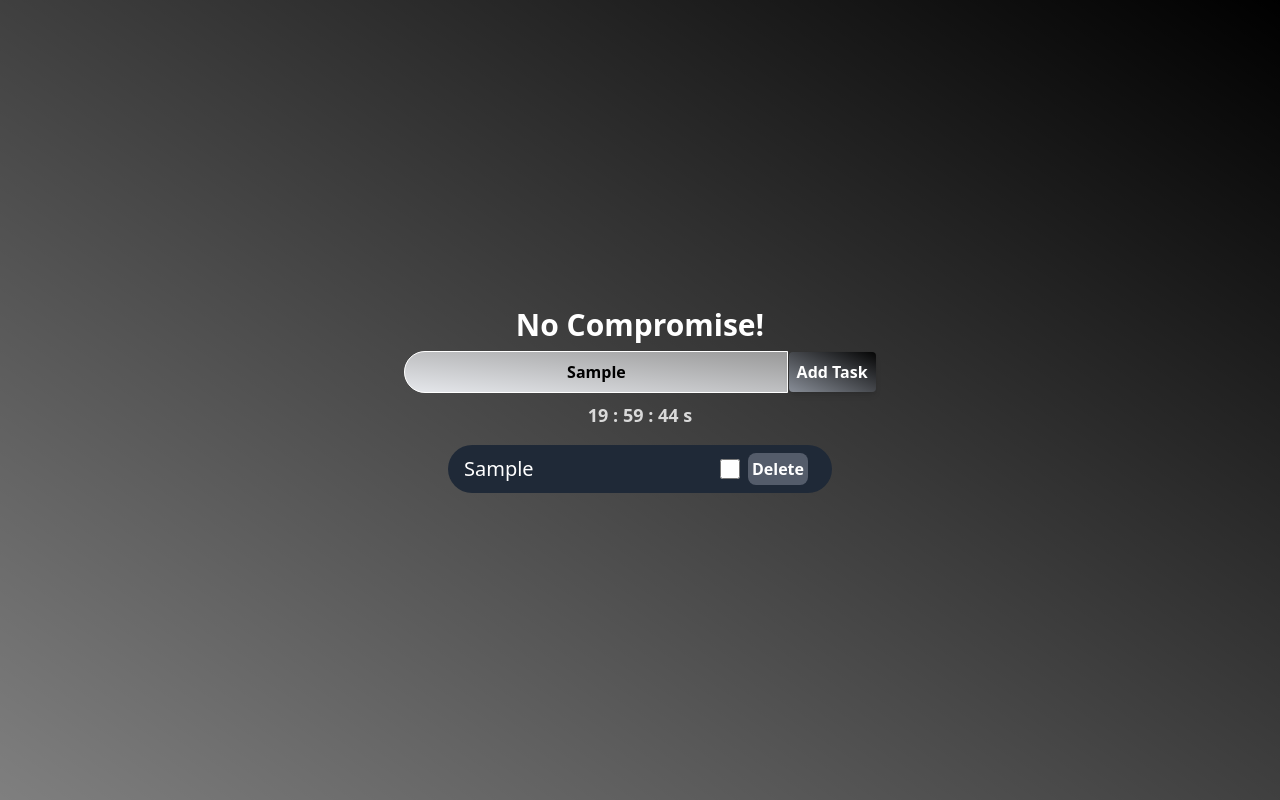
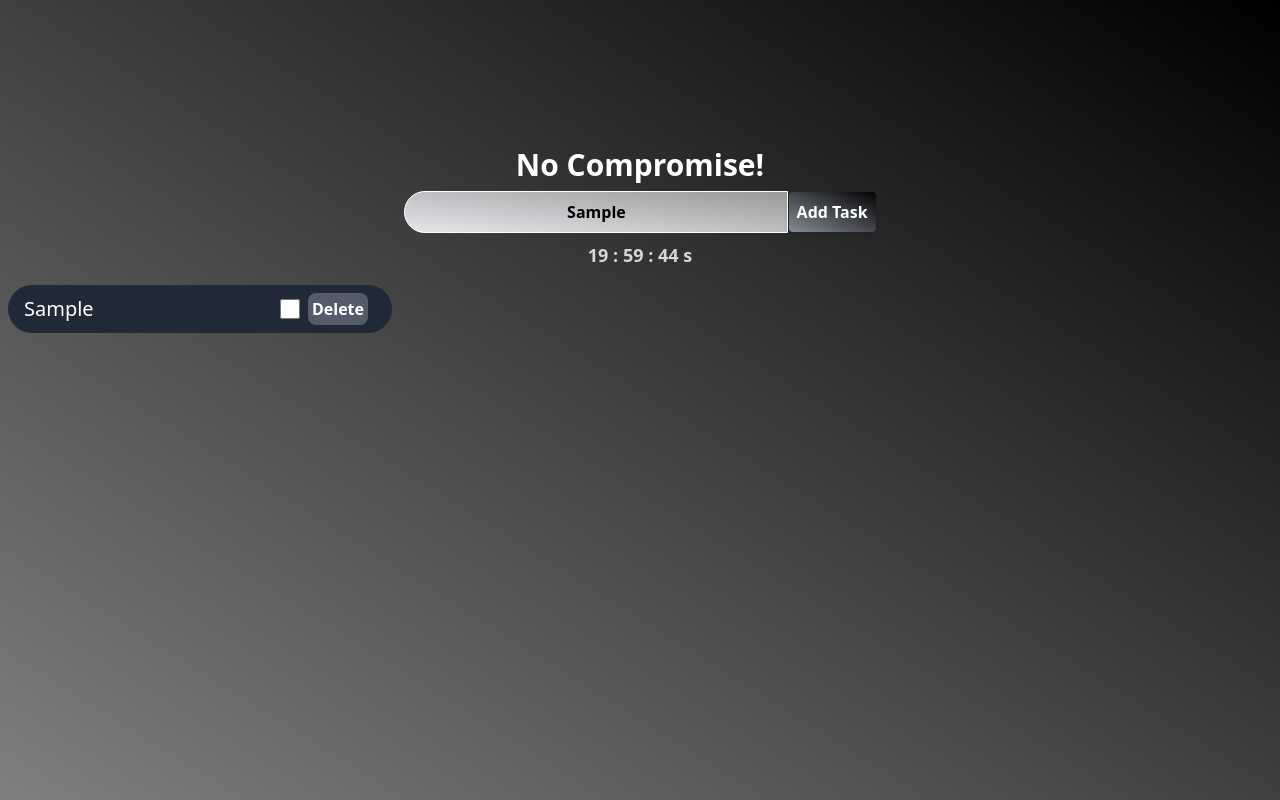
Before and after one commit to KaranSapra124/Typescript-project-1--To-Do-, a plain HTML site: page index.html in a window 1280 px wide. Both pictures are taken after typing "Sample" into the empty fields and a click on the button "Add Task". Drawn offline with nearby package versions, Linux system fonts and the light colour scheme.

Commit message:
Finished Styling

```diff
--- a/dist/app.js
+++ b/dist/app.js
@@ -26,16 +26,16 @@ function addTask(item) {
 // Read Task
 function displayTasks(item) {
     taskDiv.innerHTML = "";
-    item === null || item === void 0 ? void 0 : item.map((elem, index) => {
-        if (taskDiv) {
-            return (taskDiv.innerHTML += `<div class="flex py-1  my-2 rounded-l-full rounded-r-full px-4 items-center  gap-4 text-white bg-gray-800 w-96 justify-between "><div><h1 class=${(elem === null || elem === void 0 ? void 0 : elem.isCompleted)
-                ? "line-through"
-                : "text-xl font-semibold"}>${elem.title} </h1></div>
+    (item === null || item === void 0 ? void 0 : item.length) > 0
+        ? item === null || item === void 0 ? void 0 : item.map((elem, index) => {
+            if (taskDiv) {
+                return (taskDiv.innerHTML += `<div class="flex py-1 h-fit mx-2 my-2 rounded-l-full rounded-r-full px-4 items-center  gap-4 text-white bg-gray-800 w-96 justify-between "><div><h1 class=${(elem === null || elem === void 0 ? void 0 : elem.isCompleted) ? "line-through" : "text-xl font-semibold"}>${elem.title} </h1></div>
     <div class="flex items-center"> <input  ${(elem === null || elem === void 0 ? void 0 : elem.isCompleted) ? "checked" : ""}
      } type="checkbox" class="h-5 my-auto w-5" onclick="isChecked(${index})" />
       <button class="bg-gray-500/70 font-semibold mx-2 text-white rounded-lg p-1 my-1" onclick="deleteTask(${index})">Delete</button></div></div>`); // Using += to append to existing content
-        }
-    });
+            }
+        })
+        : (taskDiv.innerHTML = `<h1 class="text-center text-2xl text-center mx-auto text-white font-extrabold">No Data Present</h1>`);
 }
 // IsCompleted
 function isChecked(index) {
@@ -58,3 +58,6 @@ function deleteTask(item) {
 btn === null || btn === void 0 ? void 0 : btn.addEventListener("click", function () {
     addTask({ title: (taskInputElement === null || taskInputElement === void 0 ? void 0 : taskInputElement.value) || "", isCompleted: false });
 });
+window.addEventListener("load", function () {
+    displayTasks(taskArr);
+});
--- a/index.html
+++ b/index.html
@@ -9,7 +9,7 @@
 
   <body>
     <div
-      class="flex bg-gradient-to-tr from-black/50 to-black h-screen flex-col justify-center items-center"
+      class="flex  bg-gradient-to-tr from-black/50 to-black h-screen flex-col justify-center items-center"
     >
       <h1 class="text-3xl text-white font-extrabold my-2">No Compromise!</h1>
       <!-- <form id="task-form"> -->
@@ -25,7 +25,7 @@
         <button id="btn" class="shadow-md p-2 bg-gradient-to-tr from-gray-400/80 text-black to-black/90 text-white font-extrabold  -ml-1 rounded" type="submit">Add Task</button>
       </div>
       <div id="date_time" class="font-bold my-2 text-lg text-white/80 brightness-200 "></div>
-      <div id="TaskDiv"></div>
+      <div id="TaskDiv"  class="h-96 w-full flex flex-wrap"></div>
       <!-- </form> -->
       <ul id="task-list"></ul>
     </div>
```
Also changed, not shown: src/app.ts (+14 -9 lines).
